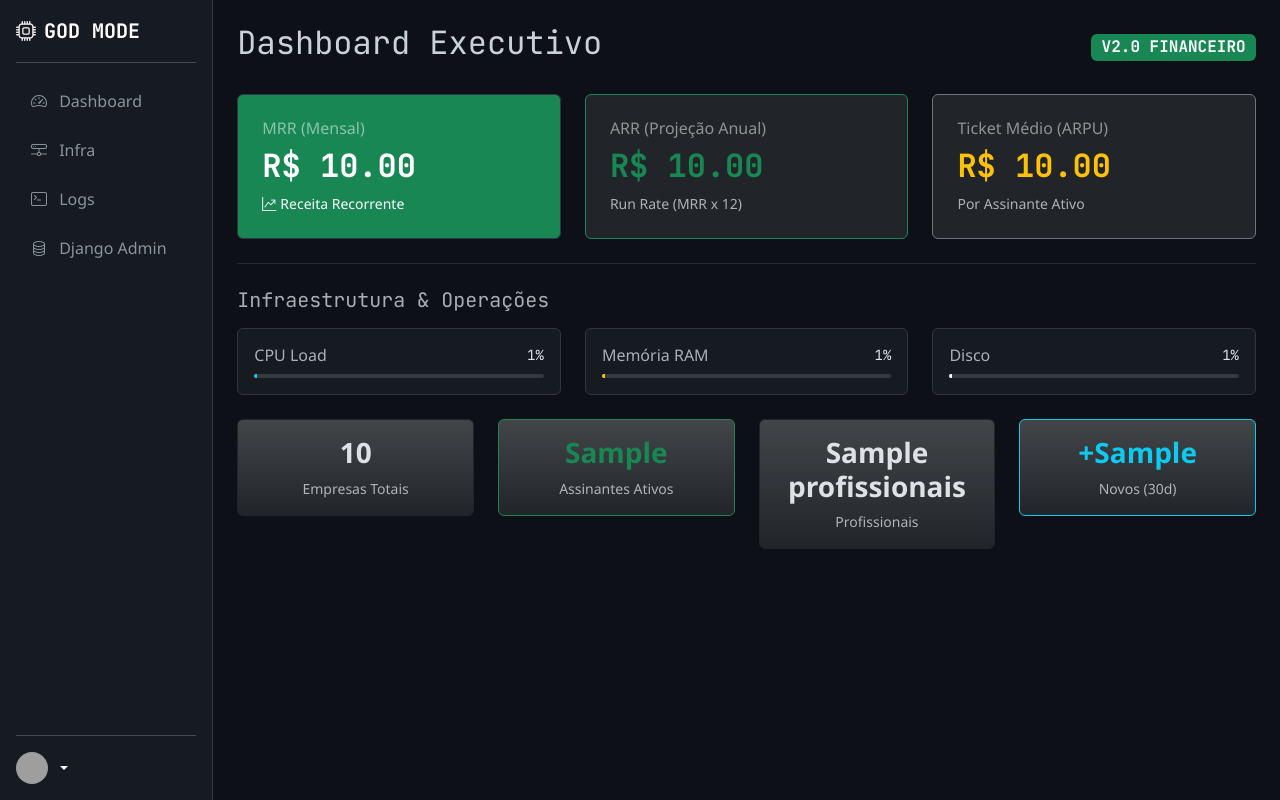
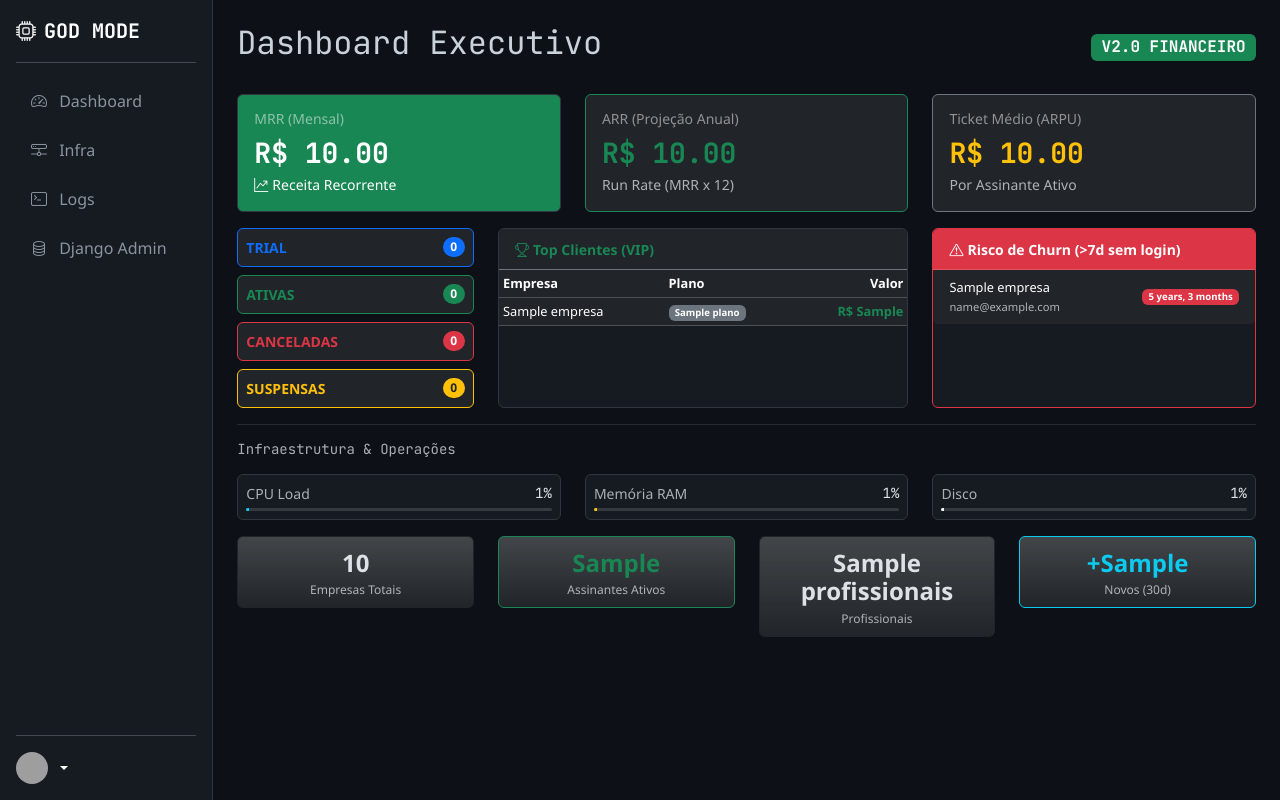
Before and after one commit to VanthuirMaia/Axio_Gestto, a Django app: template templates/backoffice/dashboard.html in a window 1280 px wide. Run offline with Django 5.2, Linux system fonts and the light colour scheme; the template is opened without the code that fills it: most values are stand-ins (such as "Sample title", 1, 10 or a date in 2020); grey boxes are pictures that could not be loaded.

Commit message:
feat(backoffice): painel administrativo completo com BI, KPIs financeiros e monitoramento

```diff
--- a/templates/backoffice/dashboard.html
+++ b/templates/backoffice/dashboard.html
@@ -7,65 +7,149 @@
 </div>
 
 <!-- Financial Stats (NOVO) -->
-<div class="row mb-4">
+<div class="row mb-3">
     <div class="col-md-4">
-        <div class="card bg-success text-white p-4">
-            <h6 class="text-white-50 mb-0">MRR (Mensal)</h6>
-            <h2 class="fw-bold my-2 mono">R$ {{ financial.mrr|floatformat:2 }}</h2>
-            <small><i class="bi bi-graph-up-arrow me-1"></i>Receita Recorrente</small>
+        <div class="card bg-success text-white p-3">
+            <h6 class="text-white-50 mb-1 small">MRR (Mensal)</h6>
+            <h3 class="fw-bold my-1 mono">R$ {{ financial.mrr|floatformat:2 }}</h3>
+            <small class="small"><i class="bi bi-graph-up-arrow me-1"></i>Receita Recorrente</small>
         </div>
     </div>
     <div class="col-md-4">
-        <div class="card bg-dark border-success p-4">
-            <h6 class="text-white-50 mb-0">ARR (Projeção Anual)</h6>
-            <h2 class="fw-bold my-2 mono text-success">R$ {{ financial.arr|floatformat:2 }}</h2>
-            <small class="text-muted">Run Rate (MRR x 12)</small>
+        <div class="card bg-dark border-success p-3">
+            <h6 class="text-white-50 mb-1 small">ARR (Projeção Anual)</h6>
+            <h3 class="fw-bold my-1 mono text-success">R$ {{ financial.arr|floatformat:2 }}</h3>
+            <small class="text-muted small">Run Rate (MRR x 12)</small>
         </div>
     </div>
     <div class="col-md-4">
-        <div class="card bg-dark border-secondary p-4">
-            <h6 class="text-white-50 mb-0">Ticket Médio (ARPU)</h6>
-             <h2 class="fw-bold my-2 mono text-warning">R$ {{ financial.ticket_medio|floatformat:2 }}</h2>
-             <small class="text-muted">Por Assinante Ativo</small>
+        <div class="card bg-dark border-secondary p-3">
+            <h6 class="text-white-50 mb-1 small">Ticket Médio (ARPU)</h6>
+             <h3 class="fw-bold my-1 mono text-warning">R$ {{ financial.ticket_medio|floatformat:2 }}</h3>
+             <small class="text-muted small">Por Assinante Ativo</small>
         </div>
     </div>
 </div>
 
-<hr class="border-secondary my-4">
+<!-- BI / Insights (v3) -->
+<div class="row mb-3">
+    <!-- Status Funnel -->
+    <div class="col-md-3">
+        <div class="card p-2 bg-dark border-primary mb-2">
+            <div class="d-flex justify-content-between align-items-center">
+                <span class="text-primary small fw-bold">TRIAL</span>
+                <span class="badge bg-primary rounded-pill">{{ bi.funil.trial|default:"0" }}</span>
+            </div>
+        </div>
+        <div class="card p-2 bg-dark border-success mb-2">
+            <div class="d-flex justify-content-between align-items-center">
+                <span class="text-success small fw-bold">ATIVAS</span>
+                <span class="badge bg-success rounded-pill">{{ bi.funil.ativa|default:"0" }}</span>
+            </div>
+        </div>
+        <div class="card p-2 bg-dark border-danger mb-2">
+            <div class="d-flex justify-content-between align-items-center">
+                <span class="text-danger small fw-bold">CANCELADAS</span>
+                <span class="badge bg-danger rounded-pill">{{ bi.funil.cancelada|default:"0" }}</span>
+            </div>
+        </div>
+         <div class="card p-2 bg-dark border-warning">
+            <div class="d-flex justify-content-between align-items-center">
+                <span class="text-warning small fw-bold">SUSPENSAS</span>
+                <span class="badge bg-warning text-dark rounded-pill">{{ bi.funil.suspensa|default:"0" }}</span>
+            </div>
+        </div>
+    </div>
 
-<h5 class="text-muted mono mb-3">Infraestrutura & Operações</h5>
+    <!-- Top Clients -->
+    <div class="col-md-5">
+        <div class="card h-100">
+            <div class="card-header bg-dark border-bottom border-secondary py-2">
+                <small class="fw-bold text-success"><i class="bi bi-trophy me-1"></i>Top Clientes (VIP)</small>
+            </div>
+            <div class="table-responsive">
+                <table class="table table-dark table-sm table-hover mb-0" style="font-size: 0.8rem;">
+                    <thead>
+                        <tr>
+                            <th>Empresa</th>
+                            <th>Plano</th>
+                            <th class="text-end">Valor</th>
+                        </tr>
+                    </thead>
+                    <tbody>
+                        {% for sub in bi.top_clientes %}
+                        <tr>
+                            <td class="text-truncate" style="max-width: 120px;">{{ sub.empresa.nome }}</td>
+                            <td><span class="badge bg-secondary">{{ sub.plano.nome }}</span></td>
+                            <td class="text-end text-success fw-bold">R$ {{ sub.plano.preco_mensal }}</td>
+                        </tr>
+                        {% empty %}
+                        <tr><td colspan="3" class="text-muted text-center py-3">Sem clientes ativos.</td></tr>
+                        {% endfor %}
+                    </tbody>
+                </table>
+            </div>
+        </div>
+    </div>
+
+    <!-- Churn Risk -->
+    <div class="col-md-4">
+        <div class="card h-100 border-danger">
+            <div class="card-header bg-danger text-white py-2">
+                <small class="fw-bold"><i class="bi bi-exclamation-triangle me-1"></i>Risco de Churn (>7d sem login)</small>
+            </div>
+            <ul class="list-group list-group-flush bg-dark" style="font-size: 0.8rem;">
+                {% for user_risk in bi.risco_churn %}
+                <li class="list-group-item bg-dark text-white d-flex justify-content-between align-items-center py-2 px-3">
+                    <span class="text-truncate" style="max-width: 150px;">
+                        {{ user_risk.empresa.nome|default:"Sem Empresa" }}
+                        <br><small class="text-muted">{{ user_risk.email }}</small>
+                    </span>
+                    <span class="badge bg-danger">{{ user_risk.last_login|timesince }}</span>
+                </li>
+                 {% empty %}
+                <li class="list-group-item bg-dark text-muted text-center py-3">Nenhum risco detectado.</li>
+                {% endfor %}
+            </ul>
+        </div>
+    </div>
+</div>
+
+<hr class="border-secondary my-3">
+
+<h6 class="text-muted mono mb-3 small">Infraestrutura & Operações</h6>
 
 <!-- Hardware Metrics -->
-<div class="row mb-4">
+<div class="row mb-3">
     <div class="col-md-4">
-        <div class="card p-3">
+        <div class="card p-2">
             <div class="d-flex justify-content-between align-items-center">
-                <h6 class="text-muted mb-0">CPU Load</h6>
+                <span class="text-muted small">CPU Load</span>
                 <div class="mono small">{{ infra.cpu_percent }}%</div>
             </div>
-            <div class="progress mt-2" style="height: 4px;">
+            <div class="progress mt-1" style="height: 3px;">
                 <div class="progress-bar {% if infra.cpu_percent > 80 %}bg-danger{% else %}bg-info{% endif %}" role="progressbar" style="width: {{ infra.cpu_percent }}%"></div>
             </div>
         </div>
     </div>
     <div class="col-md-4">
-        <div class="card p-3">
+        <div class="card p-2">
             <div class="d-flex justify-content-between align-items-center">
-                <h6 class="text-muted mb-0">Memória RAM</h6>
+                <span class="text-muted small">Memória RAM</span>
                  <div class="mono small">{{ infra.ram_percent }}%</div>
             </div>
-            <div class="progress mt-2" style="height: 4px;">
+            <div class="progress mt-1" style="height: 3px;">
                 <div class="progress-bar bg-warning" role="progressbar" style="width: {{ infra.ram_percent }}%"></div>
             </div>
         </div>
     </div>
     <div class="col-md-4">
-        <div class="card p-3">
+        <div class="card p-2">
              <div class="d-flex justify-content-between align-items-center">
-                <h6 class="text-muted mb-0">Disco</h6>
+                <span class="text-muted small">Disco</span>
                  <div class="mono small">{{ infra.disk_percent }}%</div>
             </div>
-             <div class="progress mt-2" style="height: 4px;">
+             <div class="progress mt-1" style="height: 3px;">
                 <div class="progress-bar bg-light" role="progressbar" style="width: {{ infra.disk_percent }}%"></div>
             </div>
         </div>
@@ -75,27 +159,27 @@
 <!-- Business Metrics Cards -->
 <div class="row">
     <div class="col-md-3">
-        <div class="card text-center p-3 border-dark bg-dark bg-gradient">
-            <h3 class="fw-bold">{{ metrics.empresas_total }}</h3>
-            <span class="text-muted small">Empresas Totais</span>
+        <div class="card text-center p-2 border-dark bg-dark bg-gradient">
+            <h4 class="fw-bold my-1">{{ metrics.empresas_total }}</h4>
+            <span class="text-muted small" style="font-size: 0.75rem;">Empresas Totais</span>
         </div>
     </div>
     <div class="col-md-3">
-        <div class="card text-center p-3 border-success bg-dark bg-gradient">
-            <h3 class="fw-bold text-success">{{ metrics.empresas_ativas }}</h3>
-            <span class="text-muted small">Assinantes Ativos</span>
+        <div class="card text-center p-2 border-success bg-dark bg-gradient">
+            <h4 class="fw-bold text-success my-1">{{ metrics.empresas_ativas }}</h4>
+            <span class="text-muted small" style="font-size: 0.75rem;">Assinantes Ativos</span>
         </div>
     </div>
     <div class="col-md-3">
-         <div class="card text-center p-3 border-dark bg-dark bg-gradient">
-            <h3 class="fw-bold">{{ metrics.profissionais }}</h3>
-            <span class="text-muted small">Profissionais</span>
+         <div class="card text-center p-2 border-dark bg-dark bg-gradient">
+            <h4 class="fw-bold my-1">{{ metrics.profissionais }}</h4>
+            <span class="text-muted small" style="font-size: 0.75rem;">Profissionais</span>
         </div>
     </div>
     <div class="col-md-3">
-         <div class="card text-center p-3 border-info bg-dark bg-gradient">
-            <h3 class="fw-bold text-info">+{{ metrics.novas_empresas_30d }}</h3>
-            <span class="text-muted small">Novos (30d)</span>
+         <div class="card text-center p-2 border-info bg-dark bg-gradient">
+            <h4 class="fw-bold text-info my-1">+{{ metrics.novas_empresas_30d }}</h4>
+            <span class="text-muted small" style="font-size: 0.75rem;">Novos (30d)</span>
         </div>
     </div>
 </div>
```
Also changed, not shown: backoffice/views.py (+32 -4 lines).
